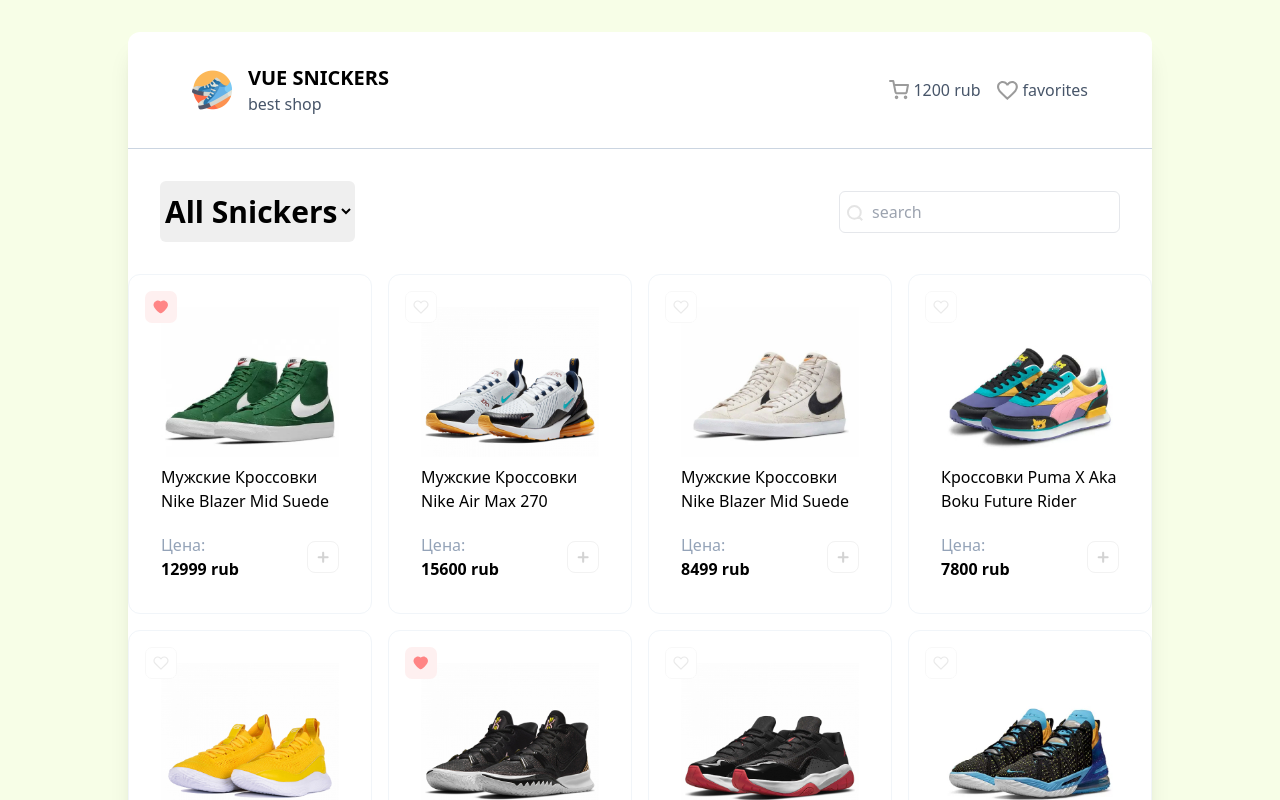
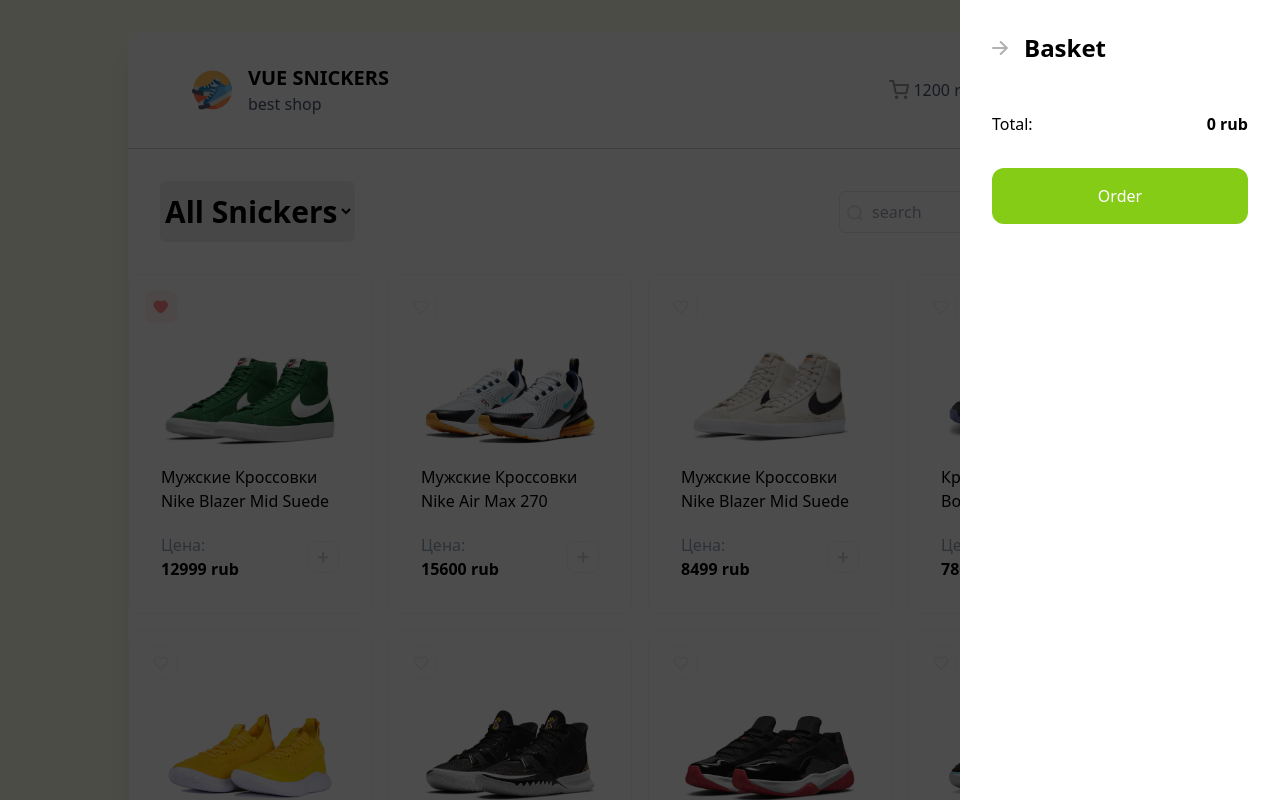
Before and after one commit to hBdish/vue-sneakers-shop, a Vue app: page / in a window 1280 px wide. Both pictures are taken after a click on the item "1200 rub". Shown: the top 800 px of the page. Built offline with nearby package versions, Linux system fonts and the light colour scheme; data requests are answered from the project's data file; the HTML template or start-up script is replaced by a standard one.

Commit message:
add basket

```diff
--- a/db.json
+++ b/db.json
@@ -82,9 +82,6 @@
     },
     {
       "id": "1"
-    },
-    {
-      "id": "6"
     }
   ],
   "orders": []
--- a/src/App.vue
+++ b/src/App.vue
@@ -1,13 +1,18 @@
 <script setup lang="ts">
 import TheHeader from '@/components/TheHeader.vue'
 import ListSnickers from '@/components/ListSnickers/ListSnickers.vue'
-import { onMounted, reactive, ref, watch } from 'vue'
+import { onMounted, provide, reactive, ref, watch } from 'vue'
 import type { Sneaker } from '@/types/sneakers'
 import { Sort } from '@/types/sort'
 import snickersService from './services/api'
+import TheDrawer from '@/components/Drawer/TheDrawer.vue'
+import TheBasket from '@/components/Basket/TheBasket.vue'
+import { AddToBasketKey, BasketItemsKey, ChangeDrawerOpenKey } from '@/injection-keys'
 
 const sneakers = ref<Sneaker[]>([])
+const basketItems = ref<Sneaker[]>([])
 const favoriteSneakers = ref<Sneaker[]>([])
+const drawerIsOpen = ref(false)
 
 const filters = reactive<{
   sortBy: Sort
@@ -17,18 +22,42 @@
   searchQuery: ''
 })
 
+watch(basketItems.value, () => {
+  console.log(basketItems.value)
+})
+
+provide(ChangeDrawerOpenKey, changeDrawerOpen)
+provide(AddToBasketKey, addToBasket)
+provide(BasketItemsKey, basketItems.value)
+
+function changeDrawerOpen(event: Event) {
+  drawerIsOpen.value = !drawerIsOpen.value
+}
+
+function addToBasket(sneaker: Sneaker) {
+  return (event: Event) => {
+    if (sneaker.isAdded) {
+      basketItems.value.splice(basketItems.value.indexOf(sneaker), 1)
+      sneaker.isAdded = false
+    } else {
+      basketItems.value.push(sneaker)
+      sneaker.isAdded = true
+    }
+    console.log(sneaker)
+  }
+}
+
 const addFavFlag = () => {
   sneakers.value = sneakers.value.map((el) => {
     const favorite = favoriteSneakers.value.find((favorite) => favorite.id === el.id)
 
-    if (!favorite) {
-      return el
-    }
+    if (favorite)
+      return {
+        ...el,
+        isFavorite: true
+      }
 
-    return {
-      ...el,
-      isFavorite: true
-    }
+    return el
   })
 }
 
@@ -57,11 +86,11 @@
 </script>
 
 <template>
-  <!--  <TheDrawer>-->
-  <!--    <template v-slot:Basket>-->
-  <!--      <TheBasket />-->
-  <!--    </template>-->
-  <!--  </TheDrawer>-->
+  <TheDrawer v-if="drawerIsOpen">
+    <template v-slot:Basket>
+      <TheBasket />
+    </template>
+  </TheDrawer>
   <div class="m-auto w-4/5 rounded-xl shadow-xl mt-8 bg-white">
     <TheHeader />
     <div class="flex justify-between items-center pt-8 pr-8 pl-8">
--- a/src/components/Basket/TheBasket.vue
+++ b/src/components/Basket/TheBasket.vue
@@ -2,25 +2,32 @@
 import BasketHead from './components/BasketHead.vue'
 import BasketCardItem from '@/components/Basket/components/BasketCardItem.vue'
 import BasketFooter from '@/components/Basket/components/BasketFooter.vue'
+import { inject } from 'vue'
+import { BasketItemsKey, ChangeDrawerOpenKey } from '@/injection-keys'
+
+const changeDrawerOpen = inject(ChangeDrawerOpenKey)
+const basketItems = inject(BasketItemsKey)
+
+const sum =
+  basketItems?.reduce((prev, current) => {
+    return (prev += current.price)
+  }, 0) || 0
 </script>
 
 <template>
   <div class="bg-white w-80 h-full fixed right-0 top-0 z-20 p-8">
-    <BasketHead />
+    <BasketHead :close="changeDrawerOpen" />
     <div class="flex flex-col h-full gap-4 pb-4">
       <div class="flex flex-col gap-4 mt-8 justify-start overflow-auto">
-        <BasketCardItem />
-        <BasketCardItem />
-        <BasketCardItem />
-        <BasketCardItem />
-        <BasketCardItem />
-        <BasketCardItem />
-        <BasketCardItem />
-        <BasketCardItem />
-        <BasketCardItem />
-        <BasketCardItem />
+        <BasketCardItem
+          v-for="item in basketItems"
+          :key="item.id"
+          :title="item.title"
+          :price="item.price"
+          :img-src="item.imageUrl"
+        />
       </div>
-      <BasketFooter />
+      <BasketFooter :sum="sum" />
     </div>
   </div>
 </template>
--- a/src/components/Basket/components/BasketCardItem.vue
+++ b/src/components/Basket/components/BasketCardItem.vue
@@ -1,12 +1,22 @@
+<script setup lang="ts">
+interface BasketIemProps {
+  title: string
+  price: number
+  imgSrc: string
+}
+
+const { title, price, imgSrc } = defineProps<BasketIemProps>()
+</script>
+
 <template>
   <div class="w-full gap-4 items-center flex border border-slate-200 p-4 rounded-xl">
-    <img src="/sneakers/sneakers-1.jpg" alt="sneaker" class="w-16 h-16" />
+    <img :src="imgSrc" alt="sneaker" class="w-16 h-16" />
 
     <div class="flex flex-col">
-      <p>Sneakers Nike Air Max 270</p>
+      <p>{{ title }}</p>
 
       <div class="flex justify-between mt-2">
-        <b>12990 rub</b>
+        <b>{{ price }} rub</b>
         <img
           src="/close.svg"
           alt="Close"
--- a/src/components/Basket/components/BasketFooter.vue
+++ b/src/components/Basket/components/BasketFooter.vue
@@ -1,7 +1,11 @@
+<script setup lang="ts">
+const { sum } = defineProps<{ sum: number }>()
+</script>
+
 <template>
   <div class="flex justify-between">
     <span>Total:</span>
-    <b>12990 rub</b>
+    <b>{{ sum }} rub</b>
   </div>
   <button
     class="bg-lime-500 w-full rounded-xl py-4 mt-4 text-white cursor-pointer active:bg-lime-700 disabled:bg-lime-300 hover:bg-lime-600"
--- a/src/components/Basket/components/BasketHead.vue
+++ b/src/components/Basket/components/BasketHead.vue
@@ -1,6 +1,13 @@
+<script setup lang="ts">
+defineProps<{
+  close: ((event: Event) => void) | undefined
+}>()
+</script>
+
 <template>
   <div class="flex items-center gap-4">
     <img
+      @click="close"
       src="/arrow-next.svg"
       alt="arrow"
       class="cursor-pointer opacity-30 transition hover:opacity-100 hover:translate-x-1"
--- a/src/components/ListSnickers/ListSnickers.vue
+++ b/src/components/ListSnickers/ListSnickers.vue
@@ -2,6 +2,8 @@
 import TheCard from './components/card/TheCard.vue'
 import type { Sneaker } from '@/types/sneakers'
 import snickersService from '@/services/api'
+import { inject } from 'vue'
+import { AddToBasketKey } from '@/injection-keys'
 
 interface ListSnickersProps {
   sneakers: Sneaker[]
@@ -9,17 +11,15 @@
 
 const { sneakers } = defineProps<ListSnickersProps>()
 
+const addToBasket = inject(AddToBasketKey)
+
 const onFavClick = (sneaker: Sneaker) => (event: MouseEvent) => {
   if (sneaker.isFavorite) {
-    snickersService.deleteFavoriteSneakers(sneaker.id)
-    sneaker.isFavorite = false
+    snickersService.deleteFavoriteSneakers(sneaker.id, () => (sneaker.isFavorite = false))
   } else {
-    snickersService.postFavoriteSneakers(sneaker.id)
-    sneaker.isFavorite = true
+    snickersService.postFavoriteSneakers(sneaker.id, () => (sneaker.isFavorite = true))
   }
 }
-
-const onAddClick = (event: Event) => {}
 </script>
 
 <template>
@@ -30,9 +30,10 @@
       :title="sneaker.title"
       :price="sneaker.price"
       :img-snicker="sneaker.imageUrl"
-      :on-click-add="onAddClick"
+      :on-click-add="addToBasket?.(sneaker)"
       :on-click-favorite="onFavClick(sneaker)"
       :is-favorite="sneaker.isFavorite"
+      :is-added="sneaker.isAdded"
     />
   </div>
 </template>
--- a/src/components/ListSnickers/components/card/card-type.ts
+++ b/src/components/ListSnickers/components/card/card-type.ts
@@ -4,7 +4,7 @@
   price: number
   isFavorite?: boolean
   isAdded?: boolean
-  onClickAdd: (event: MouseEvent) => void
+  onClickAdd?: (event: MouseEvent) => void
   onClickFavorite: (event: MouseEvent) => void
 }
 
--- a/src/components/TheHeader.vue
+++ b/src/components/TheHeader.vue
@@ -1,3 +1,10 @@
+<script setup lang="ts">
+import { inject } from 'vue'
+import { ChangeDrawerOpenKey } from '@/injection-keys'
+
+const changeDrawerOpen = inject(ChangeDrawerOpenKey)
+</script>
+
 <template>
   <header class="flex justify-between border-b border-slate-300 px-16 py-8">
     <div class="flex items-center gap-4">
@@ -9,7 +16,10 @@
     </div>
 
     <ul class="flex items-center gap-4 text-slate-600">
-      <li class="flex items-center gap-1 cursor-pointer hover:text-black hover:font-bold">
+      <li
+        @click="changeDrawerOpen"
+        class="flex items-center gap-1 cursor-pointer hover:text-black hover:font-bold"
+      >
         <img src="/cart.svg" alt="Cart" />
         <span>1200 rub</span>
       </li>
@@ -20,4 +30,3 @@
     </ul>
   </header>
 </template>
-<script setup lang="ts"></script>
--- /dev/null
+++ b/src/injection-keys.ts
@@ -0,0 +1,21 @@
+import type { InjectionKey } from 'vue'
+import type { Sneaker } from '@/types/sneakers'
+
+const createInjectionKeyForAction = <T, V = void>(key: string) => {
+  const Key: InjectionKey<(event: T) => V> = Symbol(key)
+  return Key
+}
+
+const createInjectionKeyForProperty = <T>(key: string) => {
+  const Key: InjectionKey<T> = Symbol(key)
+  return Key
+}
+
+const ChangeDrawerOpenKey: InjectionKey<(event: Event) => void> = Symbol('changeDrawerOpenKey')
+const AddToBasketKey = createInjectionKeyForAction<Sneaker, (event: Event) => void>(
+  'AddToBasketKey'
+)
+
+const BasketItemsKey = createInjectionKeyForProperty<Sneaker[]>('BasketItems')
+
+export { AddToBasketKey, ChangeDrawerOpenKey, BasketItemsKey }
--- a/src/services/api.ts
+++ b/src/services/api.ts
@@ -30,7 +30,7 @@
     }
   }
 
-  async postFavoriteSneakers(id: string) {
+  async postFavoriteSneakers(id: string, callback?: () => void) {
     try {
       await axios.post(
         'http://localhost:1234/favorites',
@@ -43,14 +43,16 @@
           }
         }
       )
+      callback && callback()
     } catch (e) {
       console.log(e)
     }
   }
 
-  async deleteFavoriteSneakers(id: string) {
+  async deleteFavoriteSneakers(id: string, callback?: () => void) {
     try {
       await axios.delete('http://localhost:1234/favorites/' + id)
+      callback && callback()
     } catch (e) {
       console.log(e)
     }
```
